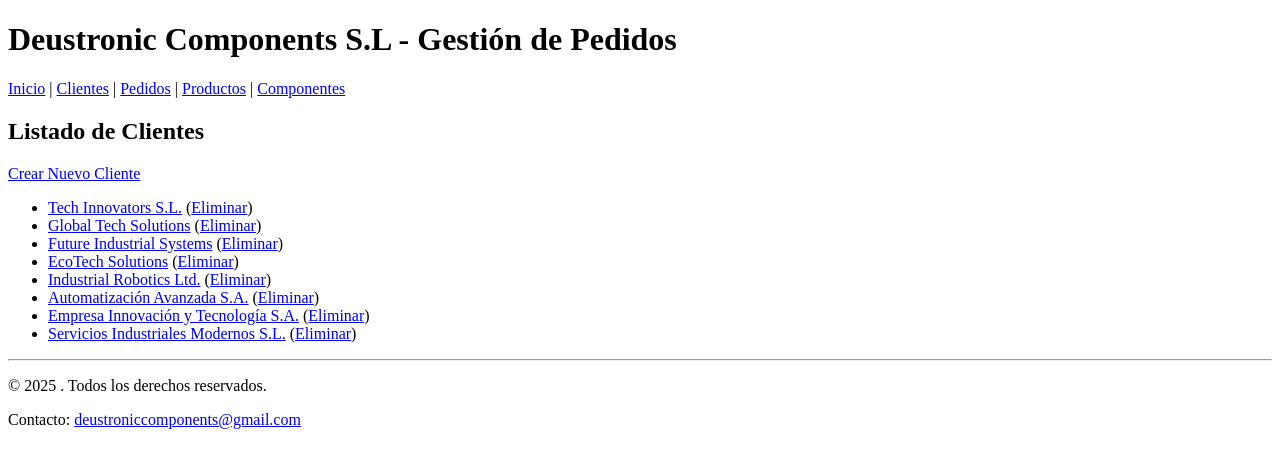
After one commit to Jon8a/IW-Entregable2, a Django app: page /clientes/ in a window 1280 px wide. The commit adds this page. Shown: the top 468 px of the page. Run offline with Django 5.2, Linux system fonts and the light colour scheme; data comes from the database, SQL or seed files in the repository; both versions use the stored data as it was after the commit.

Commit message:
Listado, creacion y eliminacion de Clientes

```diff
--- a/Entregable2/appEntrega/templates/base.html
+++ b/Entregable2/appEntrega/templates/base.html
@@ -7,10 +7,11 @@
 <body>
     <!-- HEADER COMÚN -->
     <header>
-        <h1>Mi Empresa - Gestión de Pedidos</h1>
+        <h1> Deustronic Components S.L - Gestión de Pedidos</h1>
         <div id="enlacesHed">
              <!-- Hacer asi los enlaces a las views de detalle -->
-            <a href="{ url 'principal' }">Inicio</a> |
+            <a href="{% url 'home' %}">Inicio</a> |
+            <a href="{% url 'cliente_listado' %}">Clientes</a> |
             <a href="{ url 'pedidos:listado' }">Pedidos</a> |
             <a href="{ url 'productos:listado' }">Productos</a> |
             <a href="{url 'componentes:listado' }">Componentes</a>
@@ -26,6 +27,8 @@
     <!-- FOOTER COMÚN -->
     <hr>
     <footer>
+    <p>&copy; 2025 . Todos los derechos reservados.</p>
+    <p>Contacto: <a href= "deustroniccomponents@gmail.com">deustroniccomponents@gmail.com</a></p>
 
     </footer>
 </body>
--- /dev/null
+++ b/Entregable2/appEntrega/templates/cliente_listado.html
@@ -0,0 +1,16 @@
+{% extends "base.html" %}
+
+{% block title %}Listado de Clientes{% endblock %}
+
+{% block content %}
+<h2>Listado de Clientes</h2>
+<a href="{% url 'cliente_crear' %}">Crear Nuevo Cliente</a>
+<ul>
+    {% for cliente in clientes %}
+        <li>
+            <a href="{% url 'cliente_detalle' cliente.id %}">{{ cliente.nombre_empresa }}</a>
+            (<a href="{% url 'cliente_eliminar' cliente.id %}">Eliminar</a>)
+        </li>
+    {% endfor %}
+</ul>
+{% endblock %}
--- a/Entregable2/appEntrega/urls.py
+++ b/Entregable2/appEntrega/urls.py
@@ -2,10 +2,22 @@ from django.urls import path
 from . import views
 """No olvidarse de importar todas las vistas creadas!!!!"""
 from .views import principal
+#Cliente
+from .views import (
+    ClienteListView,
+    ClienteDetailView,
+    ClienteCreateView,
+    ClienteDeleteView,
+)
 
 urlpatterns = [
-
+#Principal
 path('', principal, name='home'),
 
+#Cliente
+path('clientes/', ClienteListView.as_view(), name='cliente_listado'),
+path('clientes/<int:pk>/', ClienteDetailView.as_view(), name='cliente_detalle'),
+path('clientes/nuevo/', ClienteCreateView.as_view(), name='cliente_crear'),
+path('clientes/<int:pk>/eliminar/', ClienteDeleteView.as_view(), name='cliente_eliminar'),
 
 ]
--- a/Entregable2/appEntrega/views.py
+++ b/Entregable2/appEntrega/views.py
@@ -1,9 +1,43 @@
 from django.shortcuts import render
 from django.http import HttpResponse
+from django.urls import reverse_lazy
+from django.views.generic import ListView, DetailView, CreateView, DeleteView
+from .models import Cliente, Componente, Producto, Pedido
+from .forms import ClienteForm
 
-def index(request):
- return HttpResponse("Hello, world!")
+
+
+#Ventana principal CAMBIAR A CLASE??
 
 """Pantalla principal"""
 def principal(request):
     return render(request, 'principal.html')
+
+
+#CLIENTE
+
+
+# Vista de listado de clientes
+class ClienteListView(ListView):
+    model = Cliente
+    template_name = 'cliente_listado.html'
+    context_object_name = 'clientes'
+
+# Vista de detalle de cliente
+class ClienteDetailView(DetailView):
+    model = Cliente
+    template_name = 'cliente_detalle.html'
+    context_object_name = 'cliente'
+
+# Vista de creación de cliente
+class ClienteCreateView(CreateView):
+    model = Cliente
+    form_class = ClienteForm
+    template_name = 'cliente_form.html'
+    success_url = reverse_lazy('cliente_listado')  # Esto es para que cuando lo cree vaya directamente al link de atras
+
+# Vista de eliminación de cliente
+class ClienteDeleteView(DeleteView):
+    model = Cliente
+    template_name = 'cliente_eliminar.html'
+    success_url = reverse_lazy('cliente_listado')
```
Also changed, not shown: Entregable2/appEntrega/forms.py (added, +7 -0 lines), Entregable2/appEntrega/templates/cliente_detalle.html (added, +16 -0 lines), Entregable2/appEntrega/templates/cliente_eliminar.html (added, +13 -0 lines), Entregable2/appEntrega/templates/cliente_form.html (added, +13 -0 lines), Entregable2/db.sqlite3, 1 other file.
